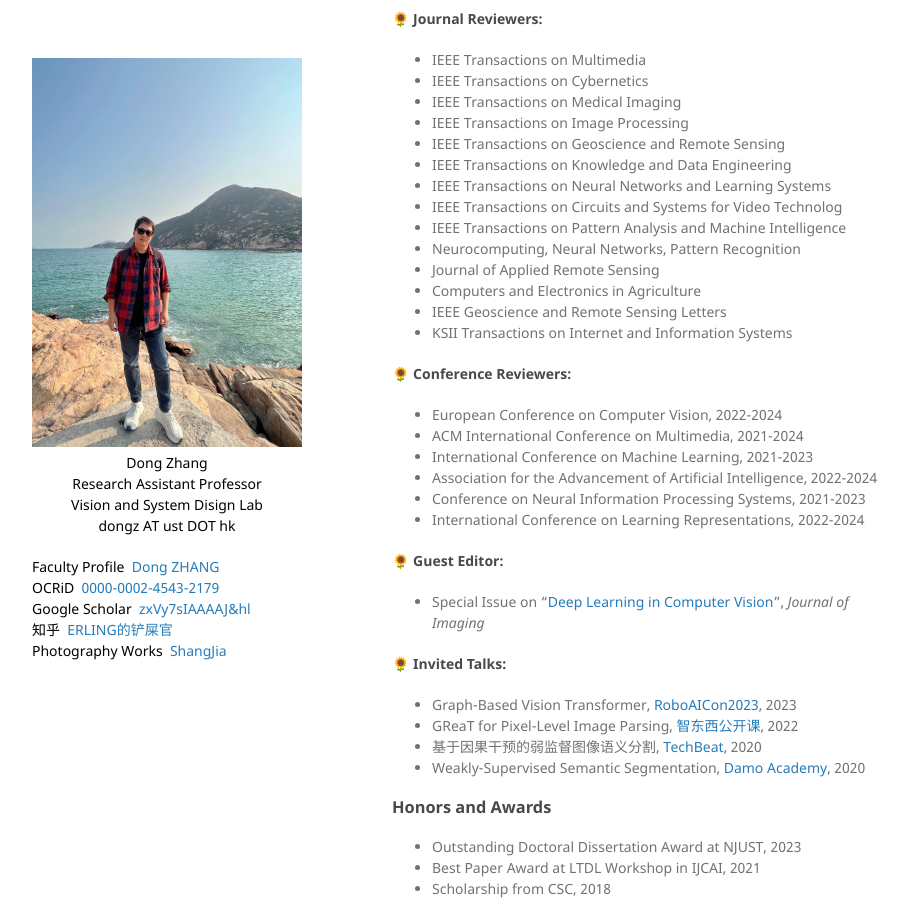
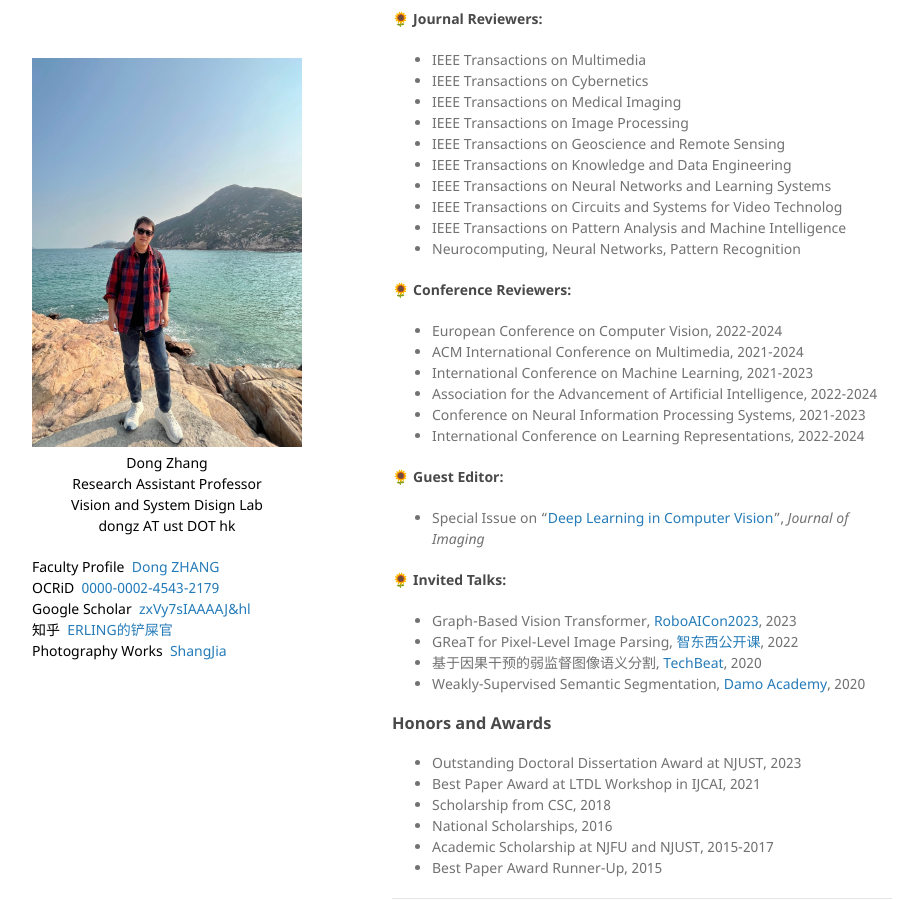
Before and after one commit to ZHANGDONG-NJUST/zhangdong-njust.github.io, a Jekyll site: the page built from index.md, in a window 1280 px wide and 900 px high, scrolled down 3464 px. Shown: the whole window, without its empty margins (178-1086 px from the left). Built offline with Jekyll 4.4.1, drawn with Linux system fonts in a browser that asks for light colours; our own code applies the rules of GitHub Pages for plain Markdown files.

Commit message:
Update index.md

```diff
--- a/index.md
+++ b/index.md
@@ -74,10 +74,7 @@ My primary research interests are in machine learning, computer vision, and medi
 - IEEE Transactions on Circuits and Systems for Video Technolog
 - IEEE Transactions on Pattern Analysis and Machine Intelligence
 - Neurocomputing, Neural Networks, Pattern Recognition
-- Journal of Applied Remote Sensing
-- Computers and Electronics in Agriculture
-- IEEE Geoscience and Remote Sensing Letters
-- KSII Transactions on Internet and Information Systems
+
 
 #### 🌻 Conference Reviewers:
 - European Conference on Computer Vision, 2022-2024
```
